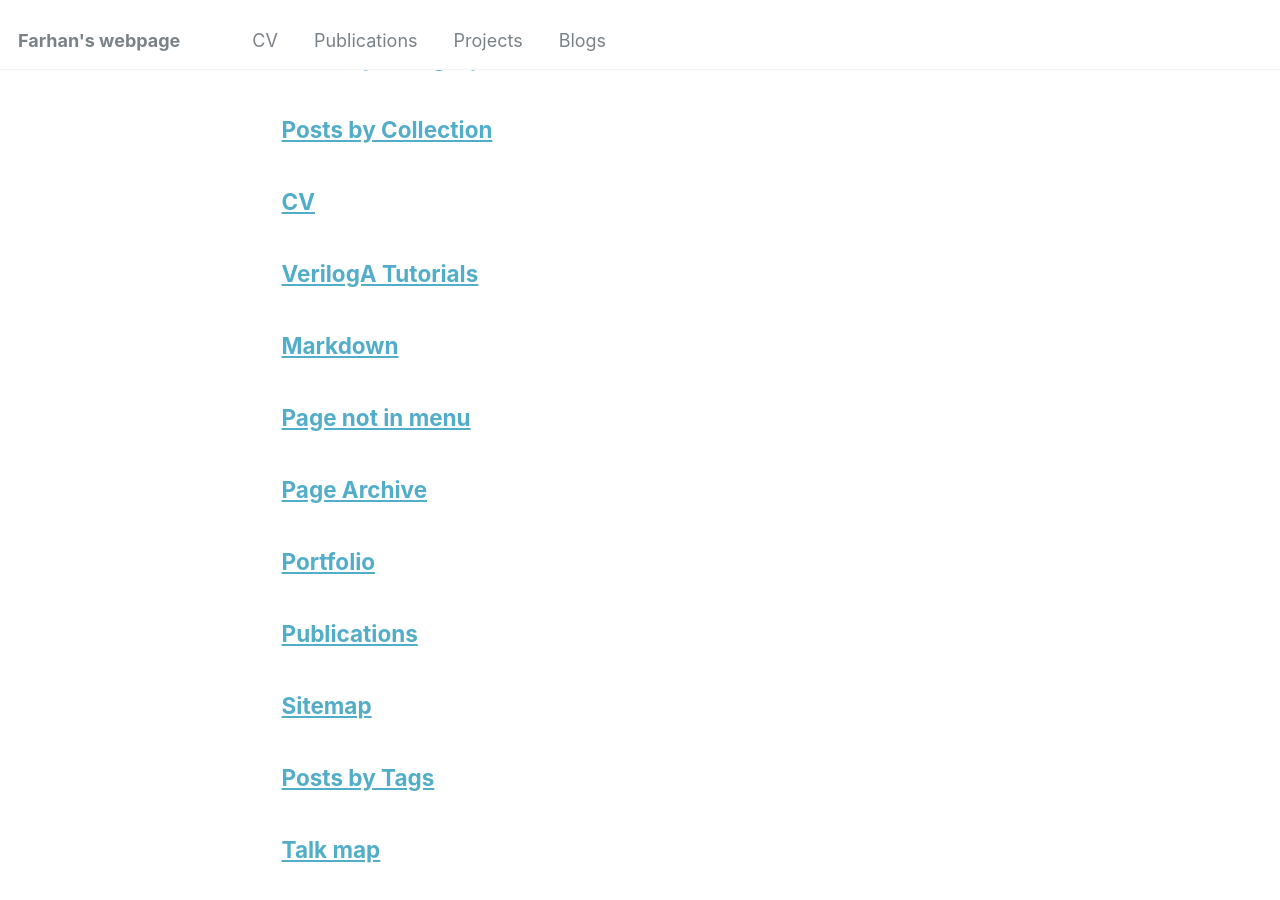
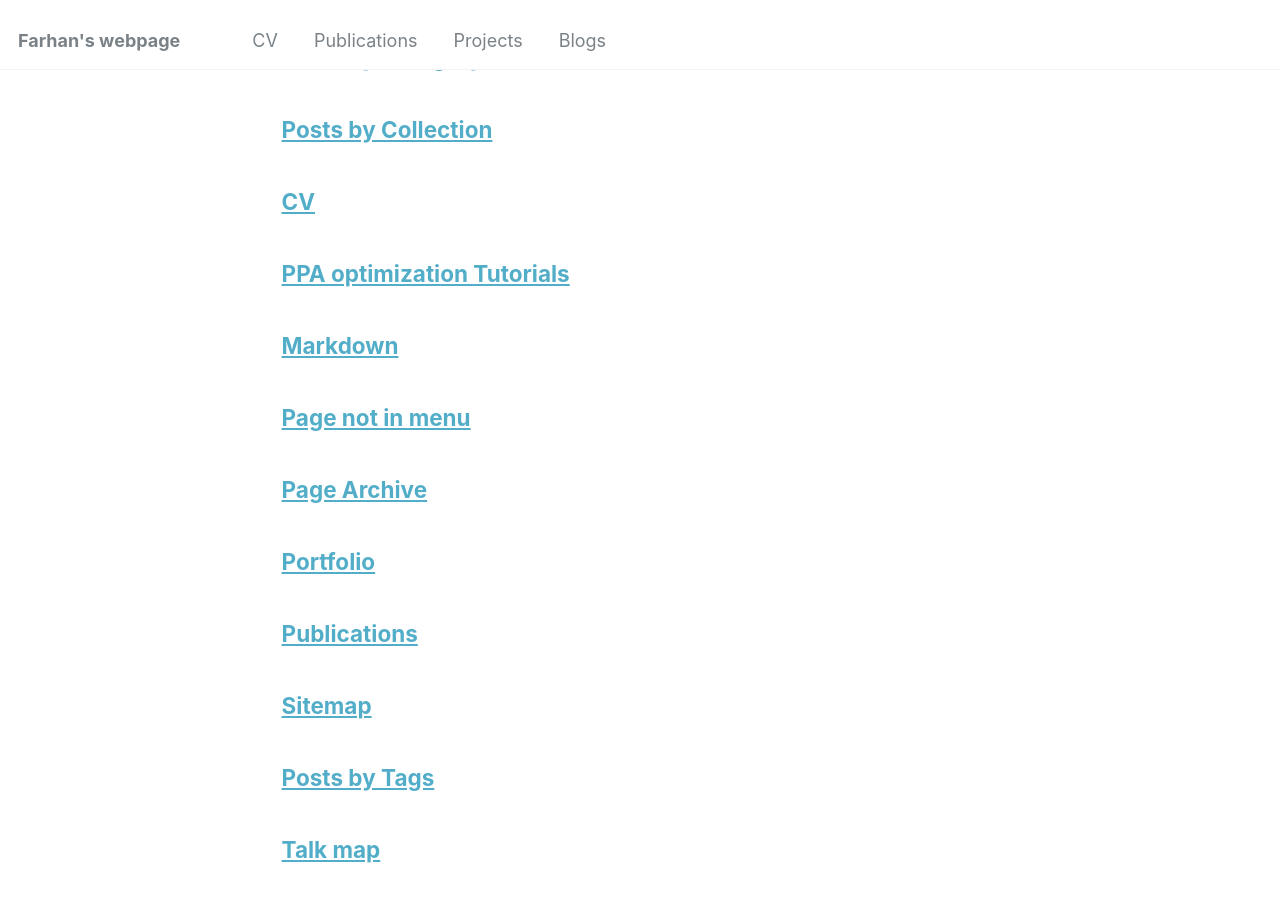
Before and after one commit to muhammadfarhan720/web-profile, a Jekyll site: the page built from _pages/page-archive.html, in a window 1280 px wide and 900 px high, scrolled down 468 px. Built offline with Jekyll 4.4.1, drawn with Linux system fonts in a browser that asks for light colours.

Commit message:
update
update

```diff
--- a/blogs/veriloga/index.html
+++ b/blogs/veriloga/index.html
@@ -1,6 +1,6 @@
 ---
 layout: archive
-title: "VerilogA Tutorials"
+title: "PPA optimization Tutorials"
 permalink: /blogs/veriloga/
 ---
 
```
